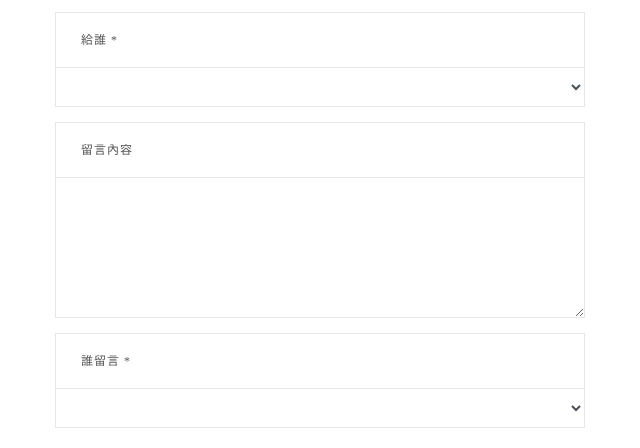
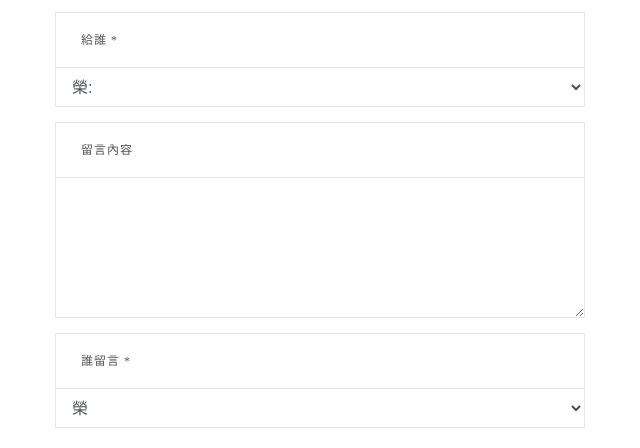
Before and after one commit to henryhw2157/qa.github.io, a plain HTML site: page qa/form3.html in a window 1280 px wide. Shown: the part 164-612 px from the top of the page, 0-640 px from the left. Drawn offline with Linux system fonts and the light colour scheme; a web font is replaced by a local one.

Commit message:
Update form3.html

```diff
--- a/qa/form3.html
+++ b/qa/form3.html
@@ -43,10 +43,10 @@
         <label class="label-input100" for="name">給誰 *</label>
         <div class="wrap-input100 validate-input" data-validate="煩請評分">
           <select class="form-control" id="name" style="border: 0px;">
-            <option></option>
-			<option>榮</option>
-            <option>昱</option>
-            <option>欣</option>
+
+		<option>榮:</option>
+            <option>昱:</option>
+            <option>欣:</option>
 
           </select>
         </div>
@@ -60,7 +60,7 @@
         <label class="label-input100" for="score">誰留言 *</label>
         <div class="wrap-input100 validate-input" data-validate="煩請評分">
           <select class="form-control" id="score" style="border: 0px;">
-            <option></option>
+
 			<option>榮</option>
             <option>昱</option>
             <option>欣</option>
```
